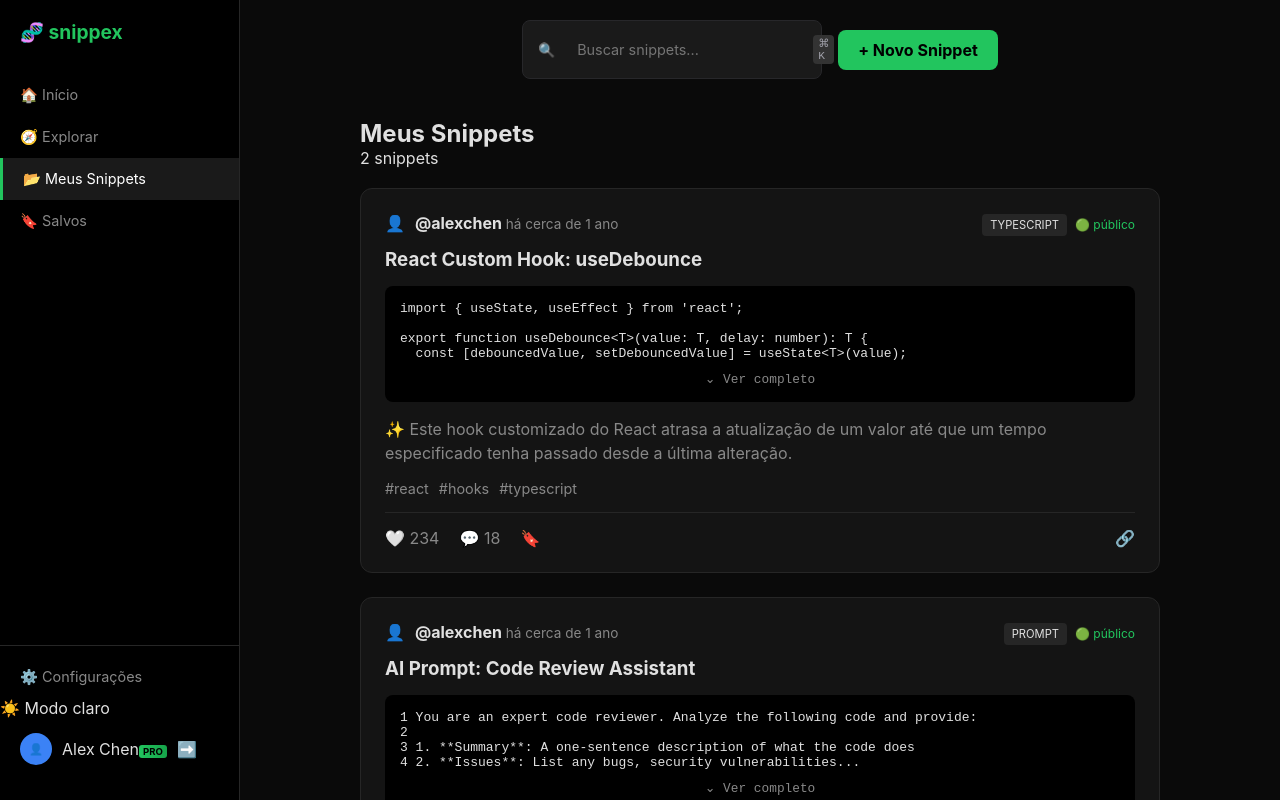
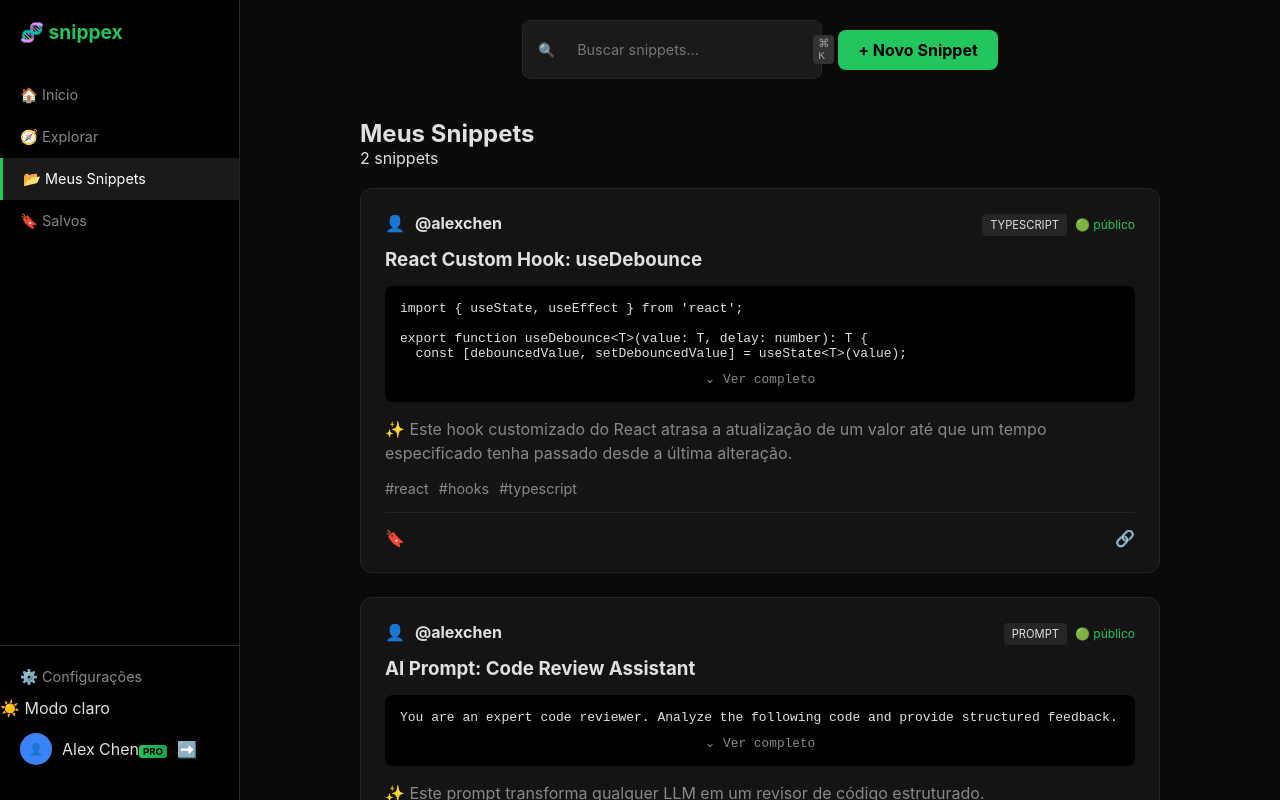
Before and after one commit to franciscovmn/snippex, a React (Vite) app in the folder Snippex_Frontend/: page /dashboard in a window 1280 px wide. Built offline with nearby package versions, Linux system fonts and the light colour scheme.

Commit message:
feat: adiciona type do Snippet + api Axios e service de snippets para fazer requisições pro Backend (apenas código, nada implementado ainda)

```diff
--- /dev/null
+++ b/Snippex_Frontend/src/types/snippet.ts
@@ -0,0 +1,15 @@
+export interface Snippet {
+  id: string | null; // UUID vira string
+  user_id: string;
+  title: string;
+  type: string;
+  language: string | null;
+  code: string;
+  is_public: boolean;
+  explanation: string | null;
+  tags: string[] | null;
+  suggestions: string[] | null;
+  created_at: string | Date | null;
+  updated_at: string | Date | null;
+  deleted_at: string | Date | null;
+}
--- a/Snippex_Frontend/src/views/Dashboard.tsx
+++ b/Snippex_Frontend/src/views/Dashboard.tsx
@@ -1,43 +1,51 @@
 import React, { useState, useEffect } from 'react';
 import { Link } from 'react-router-dom';
 import '../css/dashboard.css';
+import type { Snippet } from '../types/snippet';
 
 const Dashboard: React.FC = () => {
-  const [userName, setUserName] = useState("")
-  const [snippets, setSnippets] = useState<any[]>([])
-  //galera, esse "any" é meio peba, depois vou criar a interface do Snippet para adicionar aqui
+  const [userName, setUserName] = useState<string>("");
+  const [snippets, setSnippets] = useState<Snippet[]>([]);
 
-  // dados Hard Coded enquanto ainda não tem conexão com banco
-  const snippetsLocal = [
+  const snippetsLocal: Snippet[] = [
     {
-      id: 1,
-      author: "@alexchen",
-      time: "há cerca de 1 ano",
+      id: "1",
+      user_id: "alexchen",
       title: "React Custom Hook: useDebounce",
-      lang: "TYPESCRIPT",
-      code: "import { useState, useEffect } from 'react';\n\nexport function useDebounce<T>(value: T, delay: number): T {\n  const [debouncedValue, setDebouncedValue] = useState<T>(value);",
-      description: "Este hook customizado do React atrasa a atualização de um valor até que um tempo especificado tenha passado desde a última alteração.",
+      type: "snippet",
+      language: "TYPESCRIPT",
+      code:
+        "import { useState, useEffect } from 'react';\n\nexport function useDebounce<T>(value: T, delay: number): T {\n  const [debouncedValue, setDebouncedValue] = useState<T>(value);",
+      is_public: true,
+      explanation:
+        "Este hook customizado do React atrasa a atualização de um valor até que um tempo especificado tenha passado desde a última alteração.",
       tags: ["#react", "#hooks", "#typescript"],
-      likes: 234,
-      comments: 18
+      suggestions: null,
+      created_at: new Date("2025-01-01"),
+      updated_at: null,
+      deleted_at: null,
     },
     {
-      id: 2,
-      author: "@alexchen",
-      time: "há cerca de 1 ano",
+      id: "2",
+      user_id: "alexchen",
       title: "AI Prompt: Code Review Assistant",
-      lang: "PROMPT",
-      code: "1 You are an expert code reviewer. Analyze the following code and provide:\n2 \n3 1. **Summary**: A one-sentence description of what the code does\n4 2. **Issues**: List any bugs, security vulnerabilities...",
-      description: "Este prompt transforma qualquer LLM em um revisor de código estruturado. Ele solicita análise em cinco dimensões.",
+      type: "prompt",
+      language: "PROMPT",
+      code:
+        "You are an expert code reviewer. Analyze the following code and provide structured feedback.",
+      is_public: true,
+      explanation:
+        "Este prompt transforma qualquer LLM em um revisor de código estruturado.",
       tags: ["#ai-prompt", "#code-review", "#productivity"],
-      likes: 567,
-      comments: 31
+      suggestions: null,
+      created_at: new Date("2025-01-01"),
+      updated_at: null,
+      deleted_at: null,
     }
   ];
 
-  //depois remover isso aqui quando adicionar conexão com o banco
   useEffect(() => {
-    setUserName("Alex Chen")
+    setUserName("Alex Chen");
     setSnippets(snippetsLocal);
   }, []);
 
@@ -46,15 +54,18 @@ const Dashboard: React.FC = () => {
       {/* Sidebar */}
       <aside className="sidebar">
         <div className="logo">🧬 snippex</div>
+
         <nav className="nav-menu">
           <div className="nav-item">🏠 Início</div>
           <div className="nav-item">🧭 Explorar</div>
           <div className="nav-item active">📂 Meus Snippets</div>
           <div className="nav-item">🔖 Salvos</div>
         </nav>
+
         <div className="sidebar-footer">
           <div className="nav-item">⚙️ Configurações</div>
           <div className="theme-toggle">☀️ Modo claro</div>
+
           <div className="profile-section">
             <span className="avatar">👤</span>
             <div className="profile-info">
@@ -74,55 +85,63 @@ const Dashboard: React.FC = () => {
             <input type="text" placeholder="Buscar snippets..." />
             <kbd>⌘ K</kbd>
           </div>
-          <Link to="/new" className="btn-new"> + Novo Snippet </Link>
+
+          <Link to="/new" className="btn-new">
+            + Novo Snippet
+          </Link>
         </header>
 
         <section className="content-area">
           <h2>Meus Snippets</h2>
           <p className="subtitle">{snippets.length} snippets</p>
+
           <br />
 
-          {snippets.map(snippet => (
+          {snippets.map((snippet) => (
             <div key={snippet.id} className="snippet-card">
+              {/* Header */}
               <div className="card-header">
                 <div className="author-info">
                   <span className="avatar-small">👤</span>
                   <div>
-                    <strong>{snippet.author}</strong>
-                    <span className="time-ago"> {snippet.time}</span>
+                    <strong>@{snippet.user_id}</strong>
                   </div>
                 </div>
+
                 <div className="card-labels">
-                  <span className="label-lang">{snippet.lang}</span>
-                  <span className="label-status">🟢 público</span>
+                  <span className="label-lang">{snippet.language}</span>
+                  <span className="label-status">
+                    {snippet.is_public ? "🟢 público" : "🔒 privado"}
+                  </span>
                 </div>
               </div>
 
+              {/* Title */}
               <h3>{snippet.title}</h3>
 
+              {/* Code */}
               <div className="code-block">
-                <pre><code>{snippet.code}</code></pre>
+                <pre>
+                  <code>{snippet.code}</code>
+                </pre>
                 <div className="code-expand">⌄ Ver completo</div>
               </div>
 
+              {/* Explanation */}
               <p className="description">
-                <span className="ai-sparkle">✨</span> {snippet.description}
+                <span className="ai-sparkle">✨</span> {snippet.explanation}
               </p>
 
+              {/* Tags */}
               <div className="tags">
-                {/*
-                {snippet.tags.map(tag => <span key={tag}>{tag}</span>)} concertar isso dps
-                */}
-
-                {snippet.tags.map((tag: string) => (
+                {snippet.tags?.map((tag: string) => (
                   <span key={tag}>{tag}</span>
                 ))}
               </div>
 
+              {/* Footer */}
               <div className="card-footer">
                 <div className="stats">
-                  <span>🤍 {snippet.likes}</span>
-                  <span>💬 {snippet.comments}</span>
                   <span>🔖</span>
                 </div>
                 <div className="share">🔗</div>
--- a/Snippex_Frontend/src/views/snippet-form.tsx
+++ b/Snippex_Frontend/src/views/snippet-form.tsx
@@ -1,5 +1,7 @@
 import { useState } from 'react';
 import '../css/snippet-form.css'
+
+import type { Snippet } from '../types/snippet';
 
 const SnippexForm = () => {
   const [selectedType, setSelectedType] = useState('code');
@@ -13,14 +15,20 @@ const SnippexForm = () => {
   function handleSubmit(e:any) {
     e.preventDefault();
 
-    const snippet = {
-      user_id: 1, // usuário tem que ser o usuário logado, isso aqui é só de exemplo
-      title,
+    const snippet:Snippet = {
+      id: null,
+      user_id: 'AAAA-BBBB-CCCC-DDDD', // usuário tem que ser o usuário logado, isso aqui é só de exemplo
+      title: title,
       type: selectedType,
-      language,
-      content,
+      language: language,
+      code: content,
       tags: tags.split(',').map(tag => tag.trim()),
-      isPublic
+      is_public: isPublic,
+      explanation: null,
+      suggestions: null,
+      created_at: null,
+      updated_at: null,
+      deleted_at: null
     };
 
     // TODO: integrar com backend
```
Also changed, not shown: Snippex_Frontend/src/services/api.ts (added, +22 -0 lines), Snippex_Frontend/src/services/snippetService.ts (added, +37 -0 lines), 1 other file (tests, documents, lock files or other folders).
